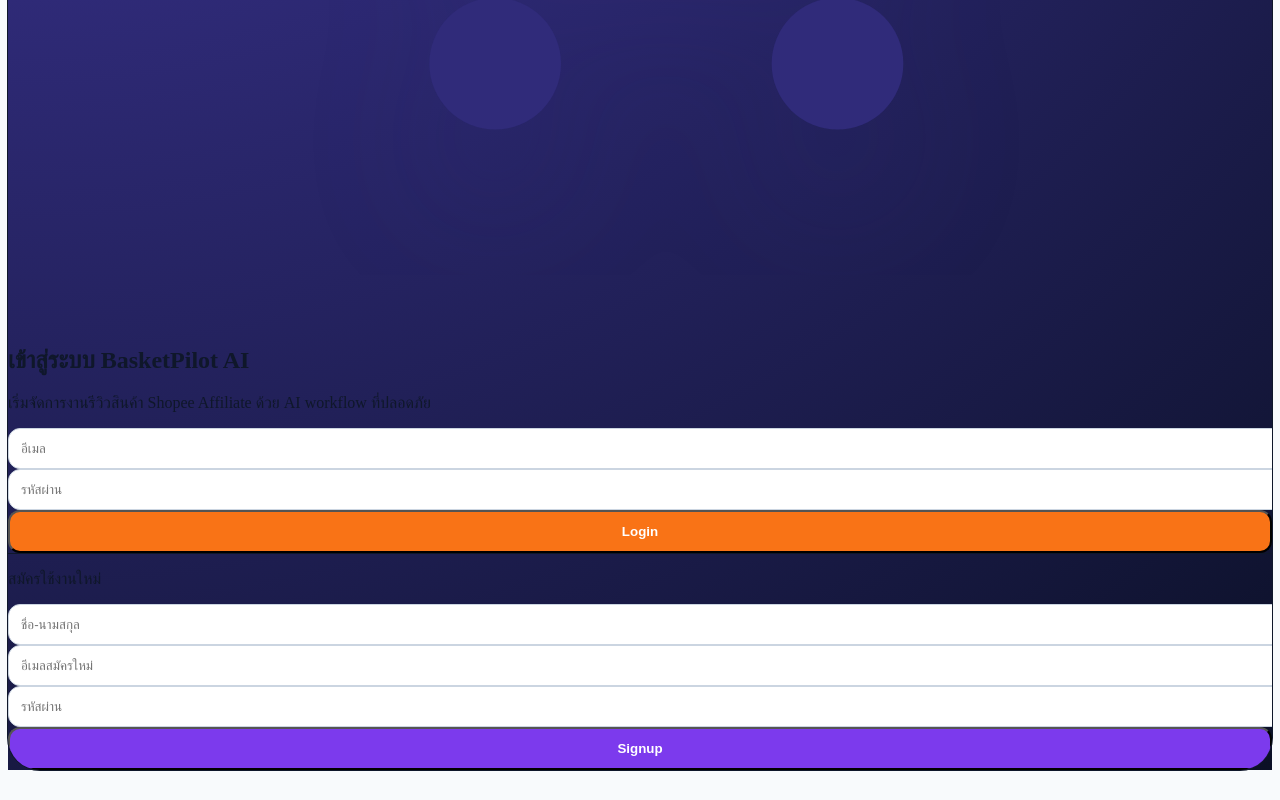
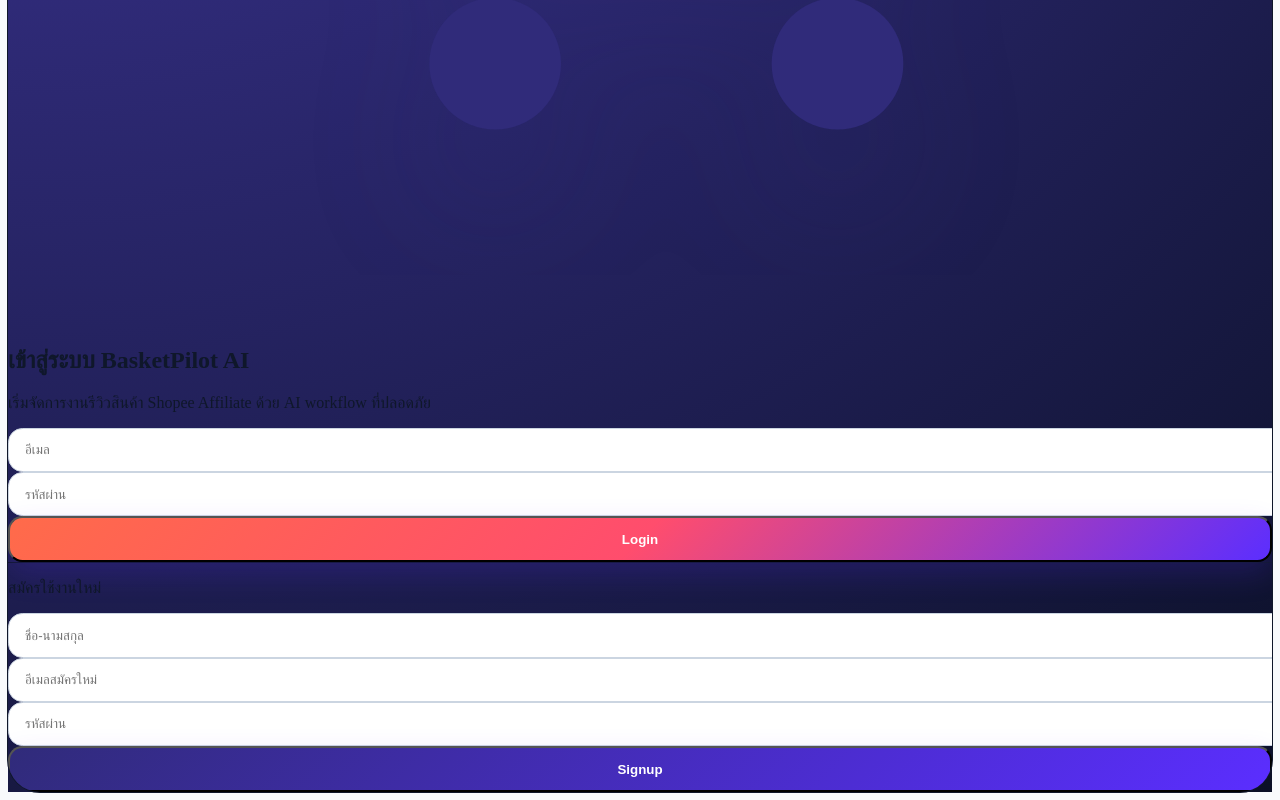
Before and after one commit to KRU-OFFY/BasketFlow-AI, a Next.js app: page /login in a window 1280 px wide. Shown: the part 945-1745 px from the top of the page. Before the commit the page ends 1723 px from the top, so only its background shows below. Built offline with nearby package versions, Linux system fonts and the light colour scheme.

Commit message:
Polish global styles with BasketPilot AI brand tokens

```diff
--- a/app/globals.css
+++ b/app/globals.css
@@ -1,2 +1,18 @@
 @tailwind base;@tailwind components;@tailwind utilities;
-body{background:#f8fafc;color:#0f172a}.input{width:100%;border:1px solid #cbd5e1;border-radius:0.75rem;padding:0.75rem}.btn{border-radius:0.75rem;background:#f97316;color:white;padding:0.75rem 1rem;font-weight:700}.btn-secondary{background:#7c3aed}.label{font-size:.875rem;font-weight:700;color:#334155}
+
+:root{
+  --basketpilot-navy:#0B1026;
+  --basketpilot-indigo:#302B7A;
+  --basketpilot-orange:#FF6B4A;
+  --basketpilot-rose:#FF4D6D;
+  --basketpilot-purple:#5B2EFF;
+  --basketpilot-mango:#FFC857;
+}
+
+body{background:#f8fafc;color:#0f172a}
+.input{width:100%;border:1px solid #cbd5e1;border-radius:0.9rem;padding:0.85rem 1rem;outline:none;transition:border-color .15s ease, box-shadow .15s ease, background .15s ease;background:white}
+.input:focus{border-color:var(--basketpilot-purple);box-shadow:0 0 0 4px rgba(91,46,255,.12)}
+.btn{border-radius:0.9rem;background:linear-gradient(135deg,var(--basketpilot-orange),var(--basketpilot-rose),var(--basketpilot-purple));color:white;padding:0.85rem 1.1rem;font-weight:800;box-shadow:0 12px 30px rgba(91,46,255,.18);transition:transform .15s ease, box-shadow .15s ease}
+.btn:hover{transform:translateY(-1px);box-shadow:0 16px 34px rgba(91,46,255,.24)}
+.btn-secondary{background:linear-gradient(135deg,var(--basketpilot-indigo),var(--basketpilot-purple))}
+.label{font-size:.875rem;font-weight:800;color:#334155}
```
